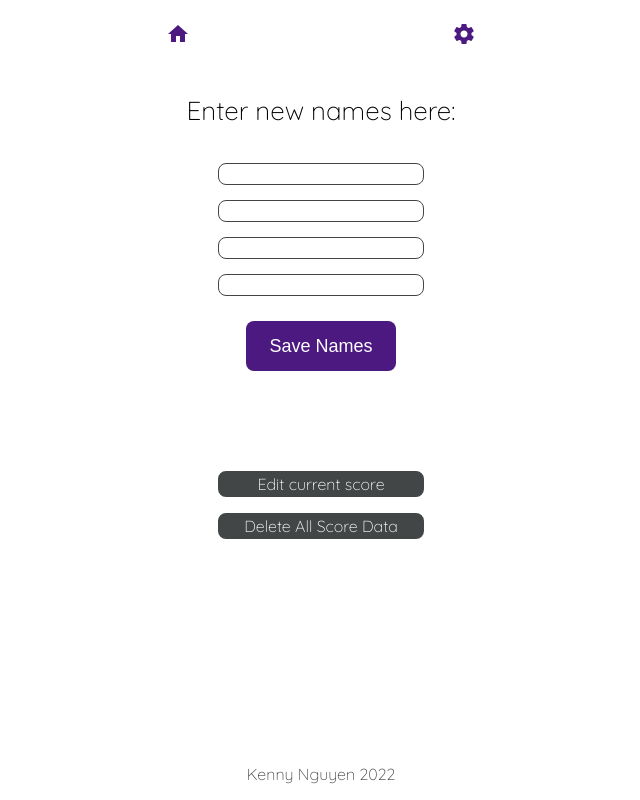
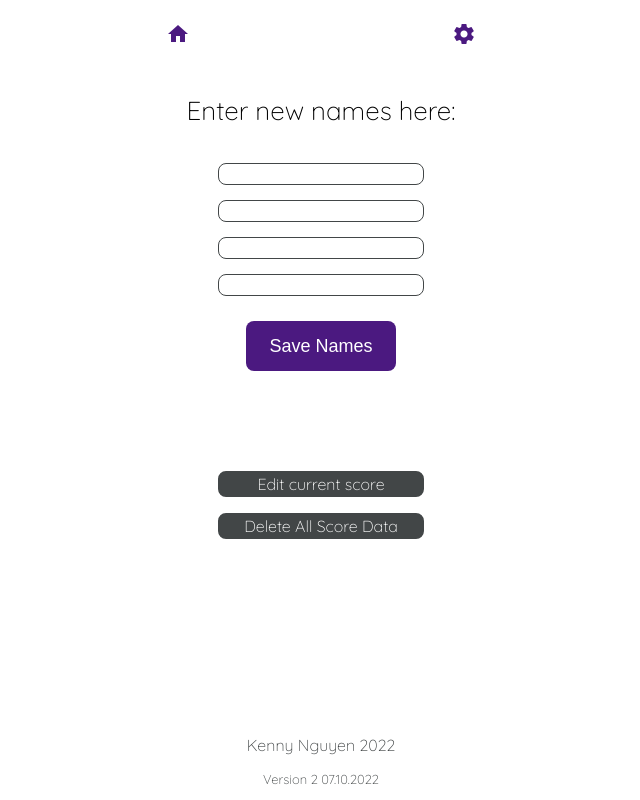
Before and after one commit to kennyqng/score, a React (Create React App) app: page /score/setting in a window 1280 px wide. Shown: the whole page, without its empty margins (319-959 px from the left). Built offline with nearby package versions, Linux system fonts and the light colour scheme.

Commit message:
version number in setting

```diff
--- a/src/components/pages/Setting.css
+++ b/src/components/pages/Setting.css
@@ -55,3 +55,10 @@
     text-align: center;
     vertical-align: middle;
 }
+
+.version {
+    color: #424647;
+    font-size: small;
+    text-align: center;
+    vertical-align: middle;
+}
--- a/src/components/pages/Setting.js
+++ b/src/components/pages/Setting.js
@@ -53,6 +53,8 @@ function Setting() {
       </div>
       <div  className="footer">
         <p className="author">Kenny Nguyen 2022</p>
+        <p className="version">Version 2 07.10.2022</p>
+
       </div>
     </div>
   );
```
Also changed, not shown: 1 other file (tests, documents, lock files or other folders).
